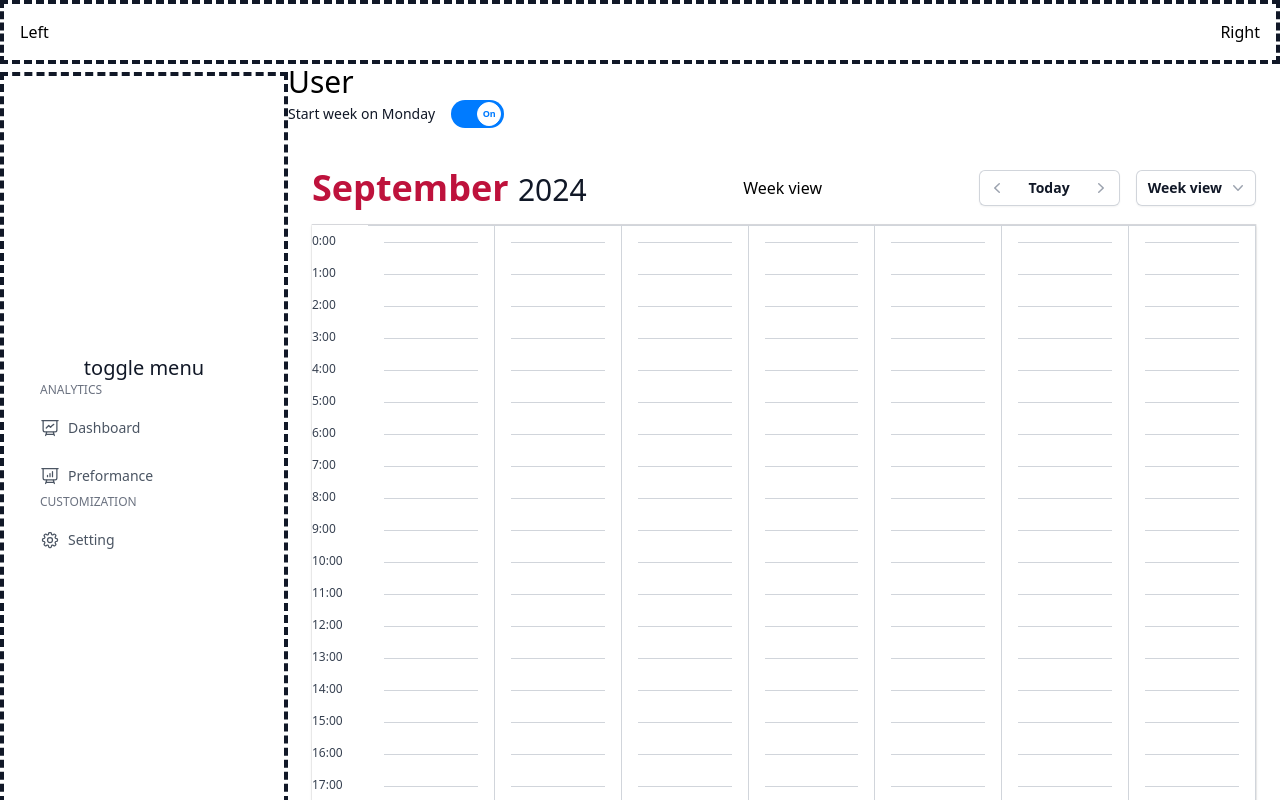
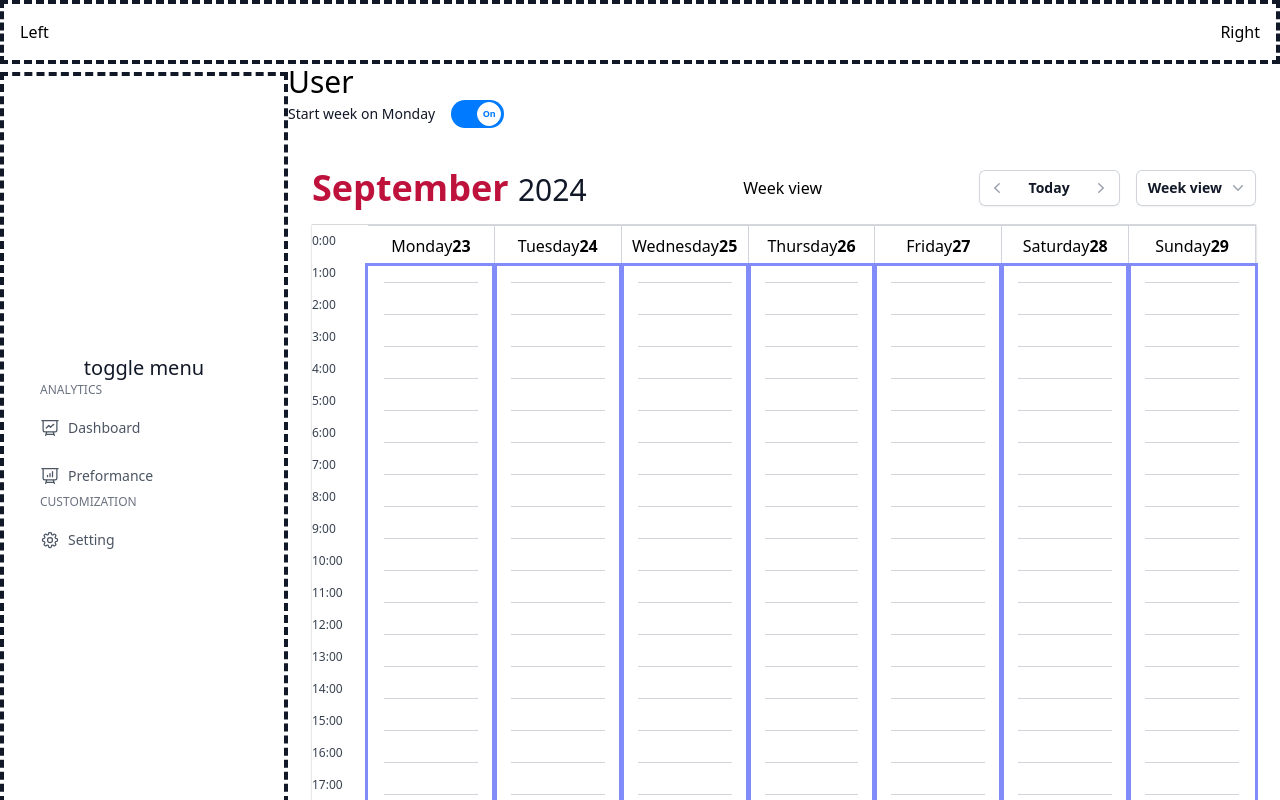
Before and after one commit to emPeeGee/sync-my-time, an Angular app: page / in a window 1280 px wide. Built offline with nearby package versions, Linux system fonts and the light colour scheme.

Commit message:
✨ feat: calendar day can display the name of day and number

```diff
--- a/src/app/shared/components/calendar-day/calendar-day.component.html
+++ b/src/app/shared/components/calendar-day/calendar-day.component.html
@@ -1,5 +1,14 @@
+<div class="flex flex-col">
+  <div class="flex items-center justify-center">
+    <div class="flex justify-center bg-white py-2">
+      <span class="sm:sr-only">{{ day() | date: 'E' }}</span>
+      <span class="sr-only sm:not-sr-only">{{ day() | date: 'EEEE' }}</span>
+      <span class="font-bold">{{ day() | date: 'd' }}</span>
+    </div>
+  </div>
+
   <div
-  class="relative flex flex-col text-xs text-gray-700 lg:flex-auto p-4 select-none"
+    class="outline outline-indigo-400 relative flex flex-col text-xs text-gray-700 lg:flex-auto p-4 select-none"
     smtDebounceMousemove
     [debounceTime]="150"
     (debouncedMousemove)="onMouseMove($event)"
@@ -36,3 +45,4 @@
 
     <div class="w-[calc(100%-3rem)] h-px ml-auto bg-gray-300"></div>
   </div>
+</div>
```
Lines whose indentation alone changed are shown as unchanged.
